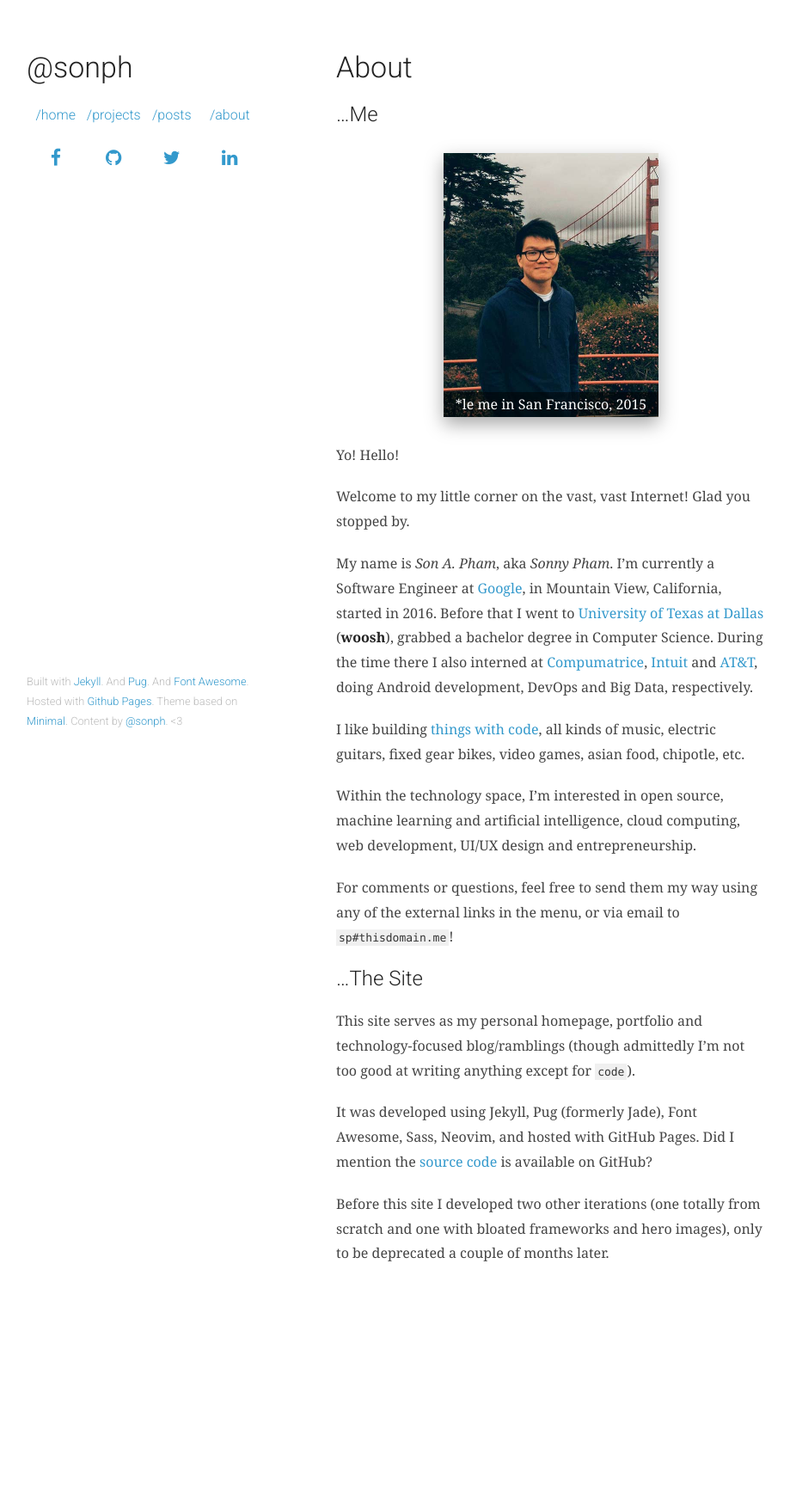
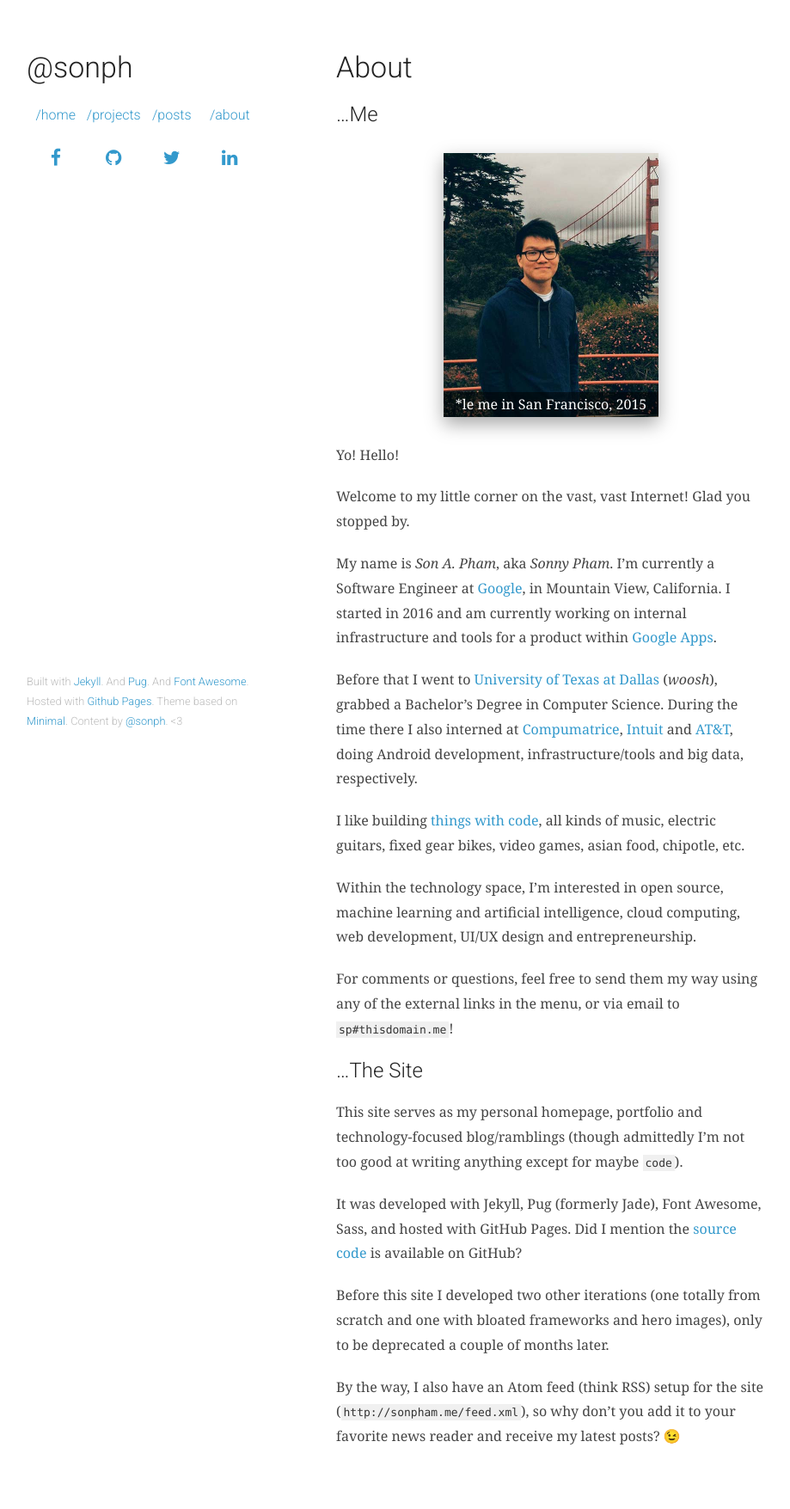
Before and after one commit to sonph/something, a Jekyll site: the page built from about.md, in a window 1280 px wide. Shown: the whole page at 86% size, without its empty margins (179-1098 px from the left). Built offline with Jekyll 4.4.1, drawn with Linux system fonts in a browser that asks for light colours; some web fonts are replaced; before the commit the page ends 1542 px from its top, so only the background shows below that.

Commit message:
update about

```diff
--- a/about.md
+++ b/about.md
@@ -17,12 +17,15 @@ Yo! Hello!
 Welcome to my little corner on the vast, vast Internet! Glad you stopped by.
 
 My name is _Son A. Pham_, aka _Sonny Pham_. I'm currently a Software Engineer
-at [Google](https://google.com), in Mountain View, California, started in 2016.
+at [Google](https://google.com), in Mountain View, California. I started in 2016
+and am currently working on internal infrastructure and tools for a product
+within [Google Apps](https://apps.google.com/).
+
 Before that I went to [University of Texas at Dallas](http://utdallas.edu)
-(__woosh__), grabbed a bachelor degree in Computer Science. During the time
+(_woosh_), grabbed a Bachelor's Degree in Computer Science. During the time
 there I also interned at [Compumatrice](http://compumatrice.com),
 [Intuit](https://intuit.com) and [AT&T](https://att.com), doing Android
-development, DevOps and Big Data, respectively.
+development, infrastructure/tools and big data, respectively.
 
 I like building [things with code](https://github.com/sonph), all kinds of
 music, electric guitars, fixed gear bikes, video games, asian food, chipotle,
@@ -40,12 +43,16 @@ external links in the menu, or via email to `sp#thisdomain.me`!
 
 This site serves as my personal homepage, portfolio and technology-focused
 blog/ramblings (though admittedly I'm not too good at writing anything except
-for `code`).
+for maybe `code`).
 
-It was developed using Jekyll, Pug (formerly Jade), Font Awesome, Sass, Neovim,
+It was developed with Jekyll, Pug (formerly Jade), Font Awesome, Sass,
 and hosted with GitHub Pages. Did I mention the
 [source code](https://github.com/sonph/sonph.github.io) is available on GitHub?
 
 Before this site I developed two other iterations (one totally from scratch and
 one with bloated frameworks and hero images), only to be deprecated a couple of
 months later.
+
+By the way, I also have an Atom feed (think RSS) setup for the site
+(`http://sonpham.me/feed.xml`), so why don't you add it to your favorite news
+reader and receive my latest posts? 😉
```
